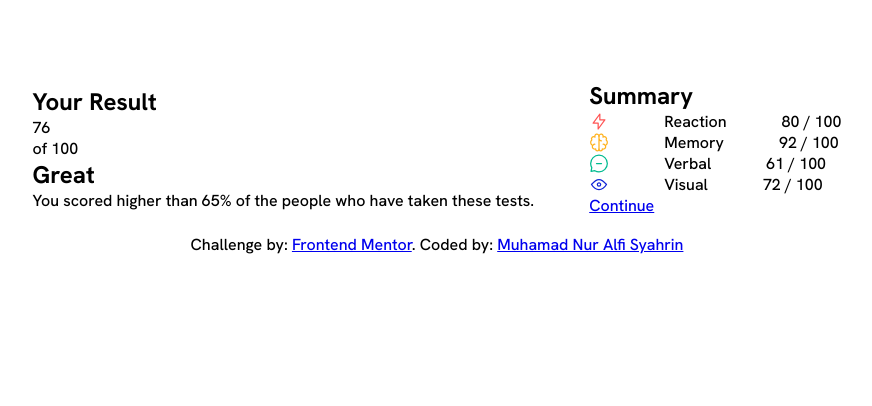
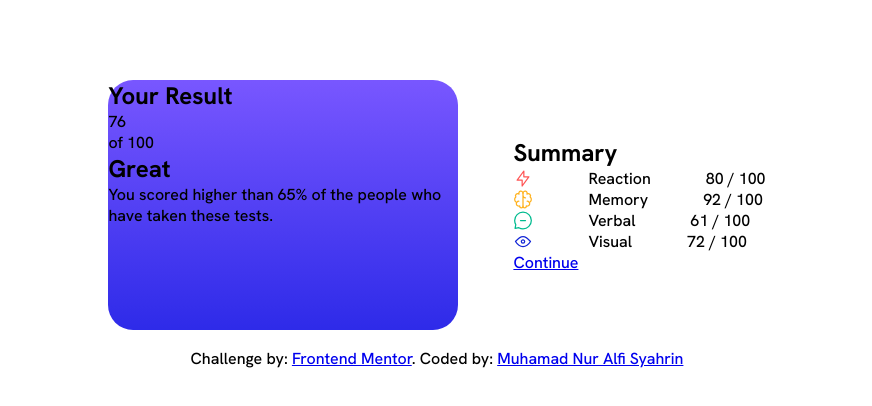
Before and after one commit to TahoeBoelat/result-summary-FEM, a plain HTML site: page index.html in a window 1280 px wide. Shown: the whole page, without its empty margins (203-1075 px from the left). Drawn offline with Linux system fonts and the light colour scheme.

Commit message:
working on  web styling CSS

```diff
--- a/style.css
+++ b/style.css
@@ -15,6 +15,10 @@
     margin-top: 80px;
 }
 .firstSection {
+    background: linear-gradient(to bottom, hsl(252, 100%, 67%), hsl(241, 81%, 54%));
+    border-radius: 25px;
+    height: 250px;
+    width: 350px;
 }
 .secondSection {
 }
```
